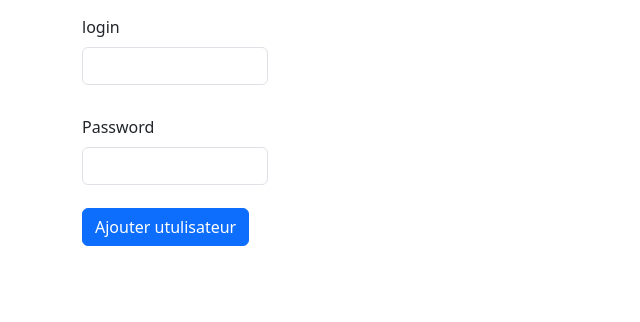
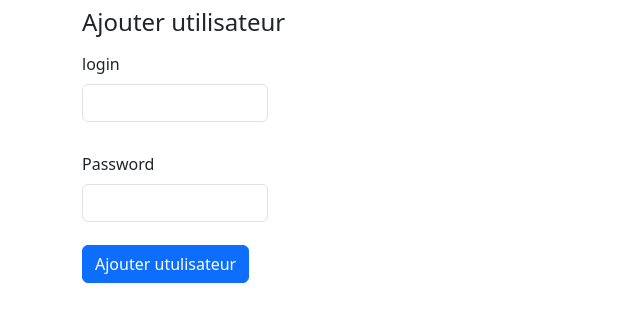
Before and after one commit to ahmedazagaz/ecommerce-php, a PHP site: page / in a window 1280 px wide. Shown: the part 56-378 px from the top of the page, without its empty margins (0-640 px from the left). Run offline with PHP 8.4, Linux system fonts and the light colour scheme.

Commit message:
Ajouter/inscrire

```diff
--- a/index.php
+++ b/index.php
@@ -10,6 +10,7 @@
         <?php include 'include/nav.php'; ?>
 
     <div class="container py-2">
+        <h4>Ajouter utilisateur</h4>
         <?php
         //Ajouter utilisateur
         if(isset($_POST['ajouter'])) {
```
